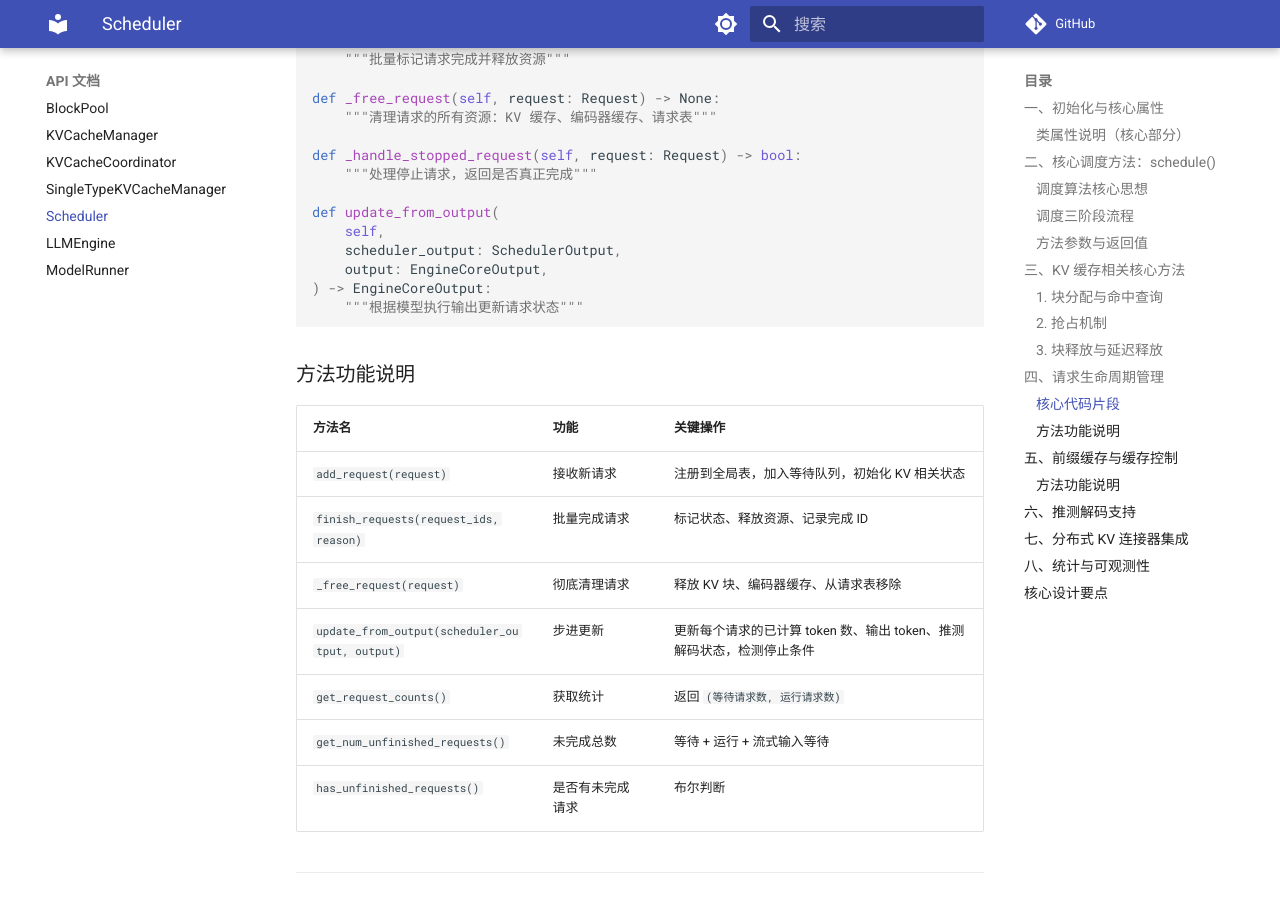
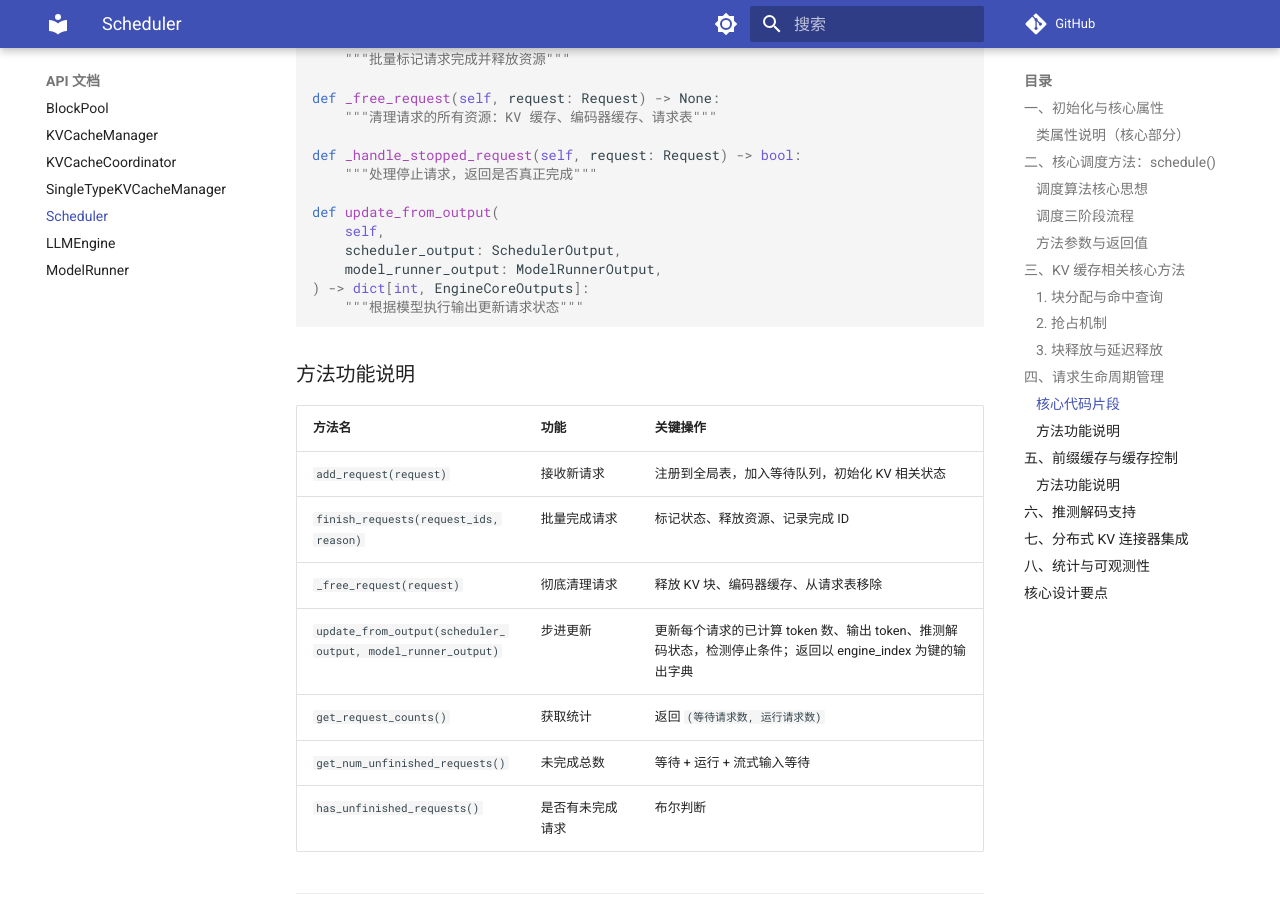
Before and after one commit to Rigel-Chen/vllm-walkthrough, an MkDocs documentation site: the page built from docs/api/scheduler.md, in a window 1280 px wide and 900 px high, scrolled down 5635 px. Built offline with MkDocs 1.6.1 and Material for MkDocs 9.7.7, drawn with Linux system fonts in a browser that asks for light colours; comment, search, counter and statistics services are not loaded; some of the changed text lies outside the part shown.

Commit message:
文档错误修正

````diff
--- a/docs/api/scheduler.md
+++ b/docs/api/scheduler.md
@@ -219,8 +219,8 @@ def _handle_stopped_request(self, request: Request) -> bool:
 def update_from_output(
     self,
     scheduler_output: SchedulerOutput,
-    output: EngineCoreOutput,
-) -> EngineCoreOutput:
+    model_runner_output: ModelRunnerOutput,
+) -> dict[int, EngineCoreOutputs]:
     """根据模型执行输出更新请求状态"""
 ```
 
@@ -231,7 +231,7 @@ def update_from_output(
 | `add_request(request)` | 接收新请求 | 注册到全局表，加入等待队列，初始化 KV 相关状态 |
 | `finish_requests(request_ids, reason)` | 批量完成请求 | 标记状态、释放资源、记录完成 ID |
 | `_free_request(request)` | 彻底清理请求 | 释放 KV 块、编码器缓存、从请求表移除 |
-| `update_from_output(scheduler_output, output)` | 步进更新 | 更新每个请求的已计算 token 数、输出 token、推测解码状态，检测停止条件 |
+| `update_from_output(scheduler_output, model_runner_output)` | 步进更新 | 更新每个请求的已计算 token 数、输出 token、推测解码状态，检测停止条件；返回以 engine_index 为键的输出字典 |
 | `get_request_counts()` | 获取统计 | 返回 `(等待请求数, 运行请求数)` |
 | `get_num_unfinished_requests()` | 未完成总数 | 等待 + 运行 + 流式输入等待 |
 | `has_unfinished_requests()` | 是否有未完成请求 | 布尔判断 |
@@ -277,8 +277,8 @@ def update_draft_token_ids(self, draft_token_ids: DraftTokenIds) -> None:
 def update_draft_token_ids_in_output(
     self,
     scheduler_output: SchedulerOutput,
-    output: EngineCoreOutput,
-) -> EngineCoreOutput:
+    model_runner_output: ModelRunnerOutput,
+) -> dict[int, EngineCoreOutputs]:
     """将草稿 token 写入输出，供验证阶段使用"""
 ```
 
````
Also changed, not shown: docs/api/model_runner.md (+3 -3 lines), docs/api/single_type_kv_cache_manager.md (+9 -1 lines), docs/architecture.md (+1 -1 lines), 1 other file.
